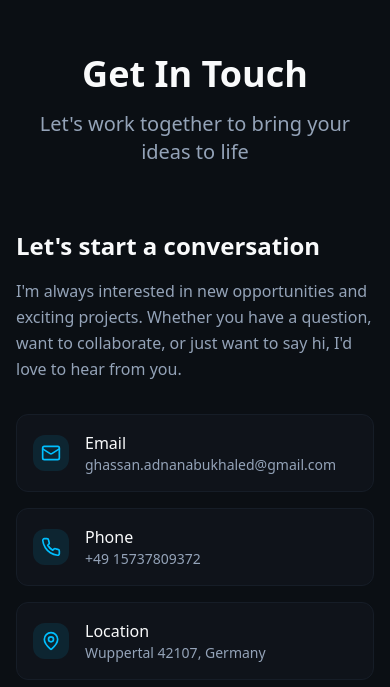
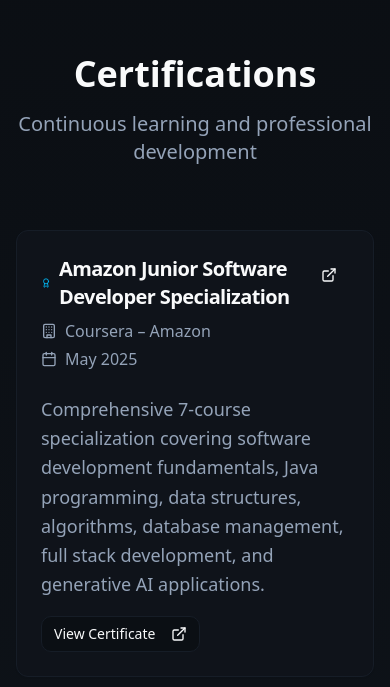
Before and after one commit to GhassanAbuKhaled/myPortfolio, a React (Vite) app: page / in a window 390 px wide. Shown: the part 6997-7684 px from the top of the page. Built offline with nearby package versions, Linux system fonts and the light colour scheme.

Commit message:
Add Certifications section with Amazon Junior Software Developer Specialization

```diff
--- /dev/null
+++ b/src/components/Certifications.tsx
@@ -0,0 +1,136 @@
+import { motion, useInView } from 'framer-motion'
+import { useRef, useMemo, memo, FC } from 'react'
+import { Award, ExternalLink, Calendar, Building } from 'lucide-react'
+import { Button } from '@/components/ui/button'
+import { Card, CardContent, CardDescription, CardHeader, CardTitle } from '@/components/ui/card'
+import { useLanguage } from './LanguageProvider'
+
+interface CertificationCardProps {
+  certification: {
+    id: string;
+    titleKey: string;
+    issuerKey: string;
+    dateKey: string;
+    descriptionKey: string;
+    certificateUrl?: string;
+  };
+  t: (key: string) => string;
+}
+
+const CertificationCard: FC<CertificationCardProps> = memo(({ certification, t }) => (
+  <Card className="border-border hover:border-primary/50 transition-all duration-300 hover:shadow-glow">
+    <CardHeader>
+      <div className="flex items-start justify-between gap-4">
+        <div className="flex-1">
+          <CardTitle className="flex items-center gap-2 mb-2">
+            <Award className="h-5 w-5 text-primary" />
+            <span className="text-xl">{t(certification.titleKey)}</span>
+          </CardTitle>
+          <div className="space-y-1 text-base text-muted-foreground">
+            <div className="flex items-center gap-2">
+              <Building className="h-4 w-4" />
+              <span>{t(certification.issuerKey)}</span>
+            </div>
+            <div className="flex items-center gap-2">
+              <Calendar className="h-4 w-4" />
+              <span>{t(certification.dateKey)}</span>
+            </div>
+          </div>
+        </div>
+        {certification.certificateUrl && (
+          <Button variant="ghost" size="icon" asChild>
+            <a
+              href={certification.certificateUrl}
+              target="_blank"
+              rel="noopener noreferrer"
+              aria-label={t('certifications.viewCertificate')}
+            >
+              <ExternalLink className="h-4 w-4" />
+            </a>
+          </Button>
+        )}
+      </div>
+    </CardHeader>
+    <CardContent>
+      <CardDescription className="text-lg leading-relaxed">
+        {t(certification.descriptionKey)}
+      </CardDescription>
+      {certification.certificateUrl && (
+        <Button variant="outline" size="sm" className="mt-4" asChild>
+          <a href={certification.certificateUrl} target="_blank" rel="noopener noreferrer">
+            {t('certifications.viewCertificate')}
+            <ExternalLink className="ml-2 h-3 w-3" />
+          </a>
+        </Button>
+      )}
+    </CardContent>
+  </Card>
+));
+
+const Certifications = () => {
+  const ref = useRef(null)
+  const isInView = useInView(ref, { once: true })
+  const { t } = useLanguage()
+
+  const certifications = useMemo(() => [
+    {
+      id: 'amazon-junior-dev',
+      titleKey: 'certifications.amazonJuniorDev.title',
+      issuerKey: 'certifications.amazonJuniorDev.issuer',
+      dateKey: 'certifications.amazonJuniorDev.date',
+      descriptionKey: 'certifications.amazonJuniorDev.description',
+      certificateUrl: 'https://coursera.org/share/c1c2ef5d7efe51c911c240b186ed31e9'
+    }
+  ], [])
+
+  const containerVariants = {
+    hidden: { opacity: 0 },
+    visible: {
+      opacity: 1,
+      transition: {
+        delayChildren: 0.3,
+        staggerChildren: 0.2
+      }
+    }
+  }
+
+  const itemVariants = {
+    hidden: { y: 50, opacity: 0 },
+    visible: { y: 0, opacity: 1 }
+  }
+
+  return (
+    <section id="certifications" className="py-20 bg-gradient-to-b from-background to-muted/20">
+      <div className="container mx-auto px-4">
+        <motion.div
+          ref={ref}
+          variants={containerVariants}
+          initial="hidden"
+          animate={isInView ? "visible" : "hidden"}
+          className="max-w-6xl mx-auto"
+        >
+          <motion.div variants={itemVariants} className="text-center mb-16">
+            <h2 className="text-4xl md:text-5xl font-bold mb-4">{t('certifications.title')}</h2>
+            <p className="text-xl text-muted-foreground">
+              {t('certifications.subtitle')}
+            </p>
+          </motion.div>
+
+          <div className="grid md:grid-cols-1 lg:grid-cols-2 gap-8">
+            {certifications.map((certification) => (
+              <motion.div
+                key={certification.id}
+                variants={itemVariants}
+                className="w-full md:max-w-2xl mx-auto lg:max-w-none"
+              >
+                <CertificationCard certification={certification} t={t} />
+              </motion.div>
+            ))}
+          </div>
+        </motion.div>
+      </div>
+    </section>
+  )
+}
+
+export default Certifications
--- a/src/components/Navigation.tsx
+++ b/src/components/Navigation.tsx
@@ -36,6 +36,7 @@ const Navigation = () => {
     { href: '#about', label: t('nav.about') },
     { href: '#projects', label: t('nav.projects') },
     { href: '#skills', label: t('nav.skills') },
+    { href: '#certifications', label: t('nav.certifications') },
     { href: '#contact', label: t('nav.contact') },
   ]
 
--- a/src/locales/de.json
+++ b/src/locales/de.json
@@ -4,6 +4,7 @@
     "about": "Über mich",
     "projects": "Projekte",
     "skills": "Fähigkeiten",
+    "certifications": "Zertifizierungen",
     "contact": "Kontakt"
   },
   "hero": {
@@ -73,6 +74,35 @@
       "longDescription": "Design und Entwicklung einer Portfolio-Website zur Präsentation von Projekten und Fähigkeiten. Funktionen wie flüssige Animationen, Dark Mode und optimierte Leistung."
     }
   },
+  "certifications": {
+    "title": "Zertifizierungen",
+    "subtitle": "Kontinuierliches Lernen und berufliche Weiterentwicklung",
+    "viewCertificate": "Zertifikat ansehen",
+    "metaFrontend": {
+      "title": "Meta Front-End Developer",
+      "issuer": "Coursera – Meta",
+      "date": "Juni 2024",
+      "description": "Umfassendes Programm zu React, JavaScript, HTML/CSS und modernen Front-End-Entwicklungspraktiken. Expertise im Aufbau responsiver Webanwendungen und Benutzeroberflächen erworben."
+    },
+    "googleIT": {
+      "title": "Google IT Support",
+      "issuer": "Coursera – Google",
+      "date": "März 2023",
+      "description": "Grundlegende IT-Support-Fähigkeiten einschließlich Fehlerbehebung, Kundenservice, Netzwerke, Betriebssysteme, Systemadministration und Sicherheitsgrundlagen."
+    },
+    "pythonEverybody": {
+      "title": "Python for Everybody",
+      "issuer": "University of Michigan (Coursera)",
+      "date": "Januar 2023",
+      "description": "Vollständige Python-Programmier-Spezialisierung zu Datenstrukturen, Web-Scraping, Datenbanken und Datenvisualisierung. Starke Grundlage in Python-Programmierung aufgebaut."
+    },
+    "amazonJuniorDev": {
+      "title": "Amazon Junior Software Developer Specialization",
+      "issuer": "Coursera – Amazon",
+      "date": "Mai 2025",
+      "description": "Umfassende 7-Kurs-Spezialisierung zu Softwareentwicklungsgrundlagen, Java-Programmierung, Datenstrukturen, Algorithmen, Datenbankmanagement, Full-Stack-Entwicklung und generativen KI-Anwendungen."
+    }
+  },
   "contact": {
     "title": "Kontakt aufnehmen",
     "subtitle": "Lassen Sie uns zusammenarbeiten, um Ihre Ideen zum Leben zu erwecken",
--- a/src/locales/en.json
+++ b/src/locales/en.json
@@ -4,6 +4,7 @@
     "about": "About",
     "projects": "Projects",
     "skills": "Skills",
+    "certifications": "Certifications",
     "contact": "Contact"
   },
   "hero": {
@@ -73,6 +74,35 @@
       "longDescription": "Designed and developed a portfolio website showcasing projects and skills. Features smooth animations, dark mode, and optimized performance."
     }
   },
+  "certifications": {
+    "title": "Certifications",
+    "subtitle": "Continuous learning and professional development",
+    "viewCertificate": "View Certificate",
+    "metaFrontend": {
+      "title": "Meta Front-End Developer",
+      "issuer": "Coursera – Meta",
+      "date": "June 2024",
+      "description": "Comprehensive program covering React, JavaScript, HTML/CSS, and modern front-end development practices. Gained expertise in building responsive web applications and user interfaces."
+    },
+    "googleIT": {
+      "title": "Google IT Support",
+      "issuer": "Coursera – Google",
+      "date": "March 2023",
+      "description": "Foundational IT support skills including troubleshooting, customer service, networking, operating systems, system administration, and security fundamentals."
+    },
+    "pythonEverybody": {
+      "title": "Python for Everybody",
+      "issuer": "University of Michigan (Coursera)",
+      "date": "January 2023",
+      "description": "Complete Python programming specialization covering data structures, web scraping, databases, and data visualization. Built strong foundation in Python programming."
+    },
+    "amazonJuniorDev": {
+      "title": "Amazon Junior Software Developer Specialization",
+      "issuer": "Coursera – Amazon",
+      "date": "May 2025",
+      "description": "Comprehensive 7-course specialization covering software development fundamentals, Java programming, data structures, algorithms, database management, full stack development, and generative AI applications."
+    }
+  },
   "contact": {
     "title": "Get In Touch",
     "subtitle": "Let's work together to bring your ideas to life",
--- a/src/pages/Index.tsx
+++ b/src/pages/Index.tsx
@@ -3,6 +3,7 @@ import Hero from '@/components/Hero'
 import About from '@/components/About'
 import Skills from '@/components/Skills'
 import Projects from '@/components/Projects'
+import Certifications from '@/components/Certifications'
 import Contact from '@/components/Contact'
 import Footer from '@/components/Footer'
 import { ThemeProvider } from '@/components/ThemeProvider'
@@ -17,6 +18,7 @@ const Index = () => {
           <About />
           <Skills />
           <Projects />
+          <Certifications />
           <Contact />
         </main>
         <Footer />
```
